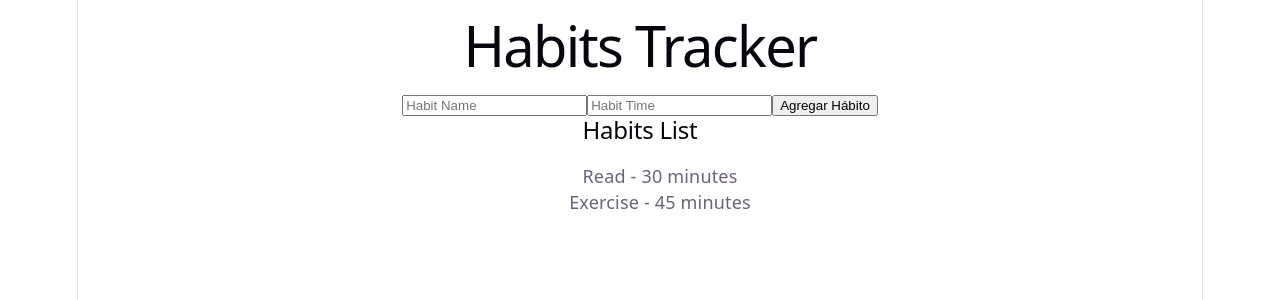
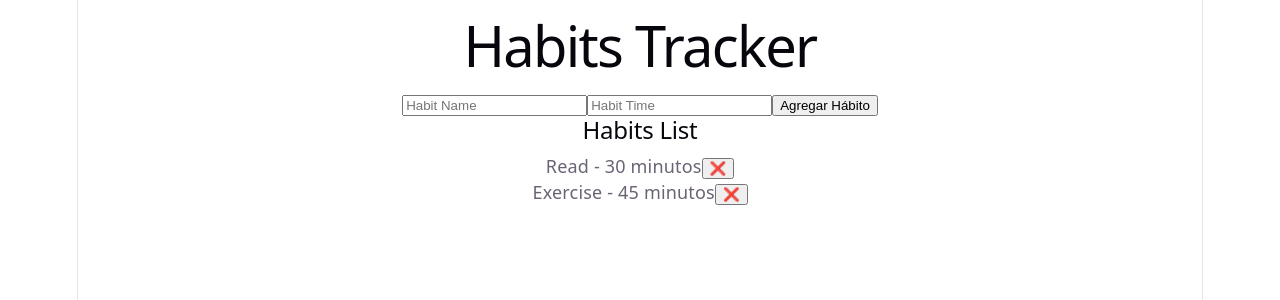
Before and after one commit to o0VanFanel0o/habit-react, a React (Vite) app: page / in a window 1280 px wide. Shown: the top 300 px of the page. Built offline with nearby package versions, Linux system fonts and the light colour scheme.

Commit message:
feat: implement habit deletion functionality in App and HabitsList components
- Added deleteHabit function in App component to remove habits by ID.
- Updated HabitsList component to include a delete button for each habit, allowing users to delete habits directly from the list.

```diff
--- a/src/App.jsx
+++ b/src/App.jsx
@@ -11,11 +11,15 @@ function App() {
   const addHabit = (newHabit) => {
     setHabits([...habits, newHabit]);
   };
+  const deleteHabit = (id) => {
+    const updatedHabits = habits.filter((habit) => habit.id !== id);
+    setHabits(updatedHabits);
+  };
   return (
     <div>
       <h1>Habits Tracker</h1>
       <HabitForm onAddHabit={addHabit}/>
-      <HabitsList habits={habits}/>
+      <HabitsList habits={habits} onDeleteHabit={deleteHabit}/>
     </div>
   );
 }
--- a/src/components/HabitsList.jsx
+++ b/src/components/HabitsList.jsx
@@ -1,12 +1,12 @@
-const HabitsList = ({habits}) => {
+const HabitsList = ({habits, onDeleteHabit}) => {
     return (
         <div>
             <h2>Habits List</h2>
-            <ul>
                 {habits.map((habit) => (
-                    <p key={habit.id}>{habit.name} - {habit.time} minutes</p>
+                    <p key={habit.id}>{habit.name} - {habit.time} minutos
+                    <button className="deleteButton" onClick={() => onDeleteHabit(habit.id)}>❌</button>
+                    </p>
                 ))}
-            </ul>
     </div>
   );
 };
```
